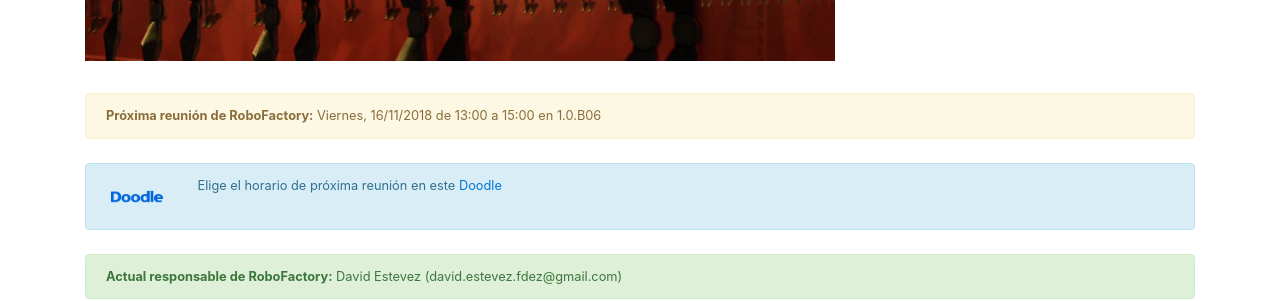
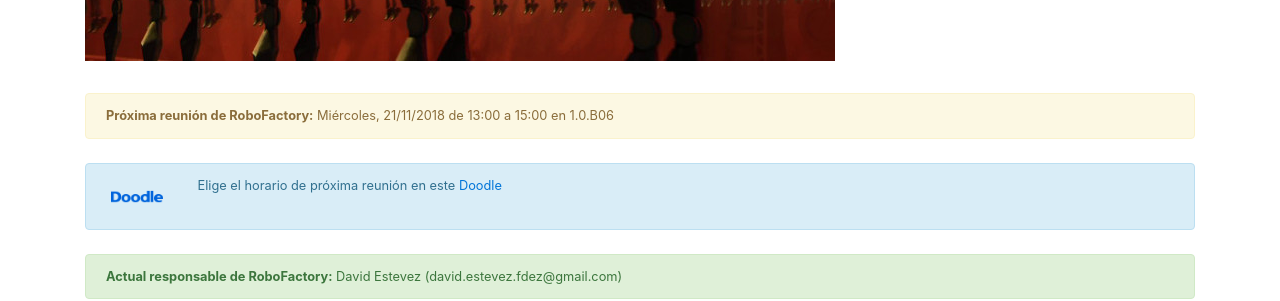
Before and after one commit to asrob-uc3m/asrob-uc3m.github.io, a Jekyll site: the page built from _workgroups/2017-09-19-robofactory.markdown, in a window 1280 px wide and 900 px high, scrolled down 831 px. Shown: the part 335-636 px from the top of the window. Built offline with Jekyll 4.4.1, drawn with Linux system fonts in a browser that asks for light colours.

Commit message:
Update next_meeting for workgroup RoboFactory

```diff
--- a/_workgroups/2017-09-19-robofactory.markdown
+++ b/_workgroups/2017-09-19-robofactory.markdown
@@ -5,7 +5,7 @@
 manager: David Estevez
 manager_email: david.estevez.fdez@gmail.com
 name: RoboFactory
-next_meeting: Viernes, 16/11/2018 de 13:00 a 15:00 en 1.0.B06
+next_meeting: "Mi\xE9rcoles, 21/11/2018 de 13:00 a 15:00 en 1.0.B06"
 next_meeting_doodle: https://doodle.com/poll/9du6nmcywfqkbvyr
 picture: /img/robofactory.jpg
 picture_full: /img/robofactory-full.jpg
```
